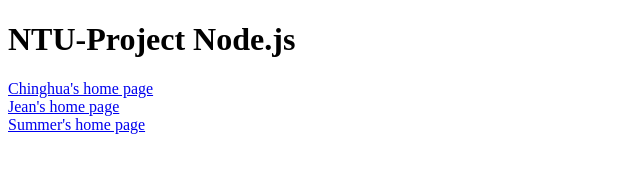
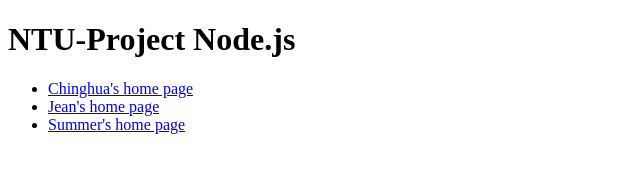
Before and after one commit to Chinghua12/Chinghua12-ntu_nodejs_final, a website: page routers/index.html in a window 1280 px wide. Shown: the whole page, without its empty margins (0-640 px from the left). Drawn offline with Linux system fonts and the light colour scheme.

```diff
--- a/routers/index.html
+++ b/routers/index.html
@@ -1,8 +1,11 @@
 <!DOCTYPE html>
 <html>
+<title> NTU-Project Node.js</title>
 <h1> NTU-Project Node.js</h1>
-<a href="/user/Chinghua"> Chinghua's home page</a> <br>
-<a href="/user/Jean"> Jean's home page </a> <br>
-<a href="/user/Summer"> Summer's home page </a> <br>
+<ul>
+    <li><a href="/user/Chinghua"> Chinghua's home page</a></li>
+    <li><a href="/user/Jean"> Jean's home page </a></li>
+    <li><a href="/user/Summer"> Summer's home page </a> </li>
+</ul>
 
 </html>
```
